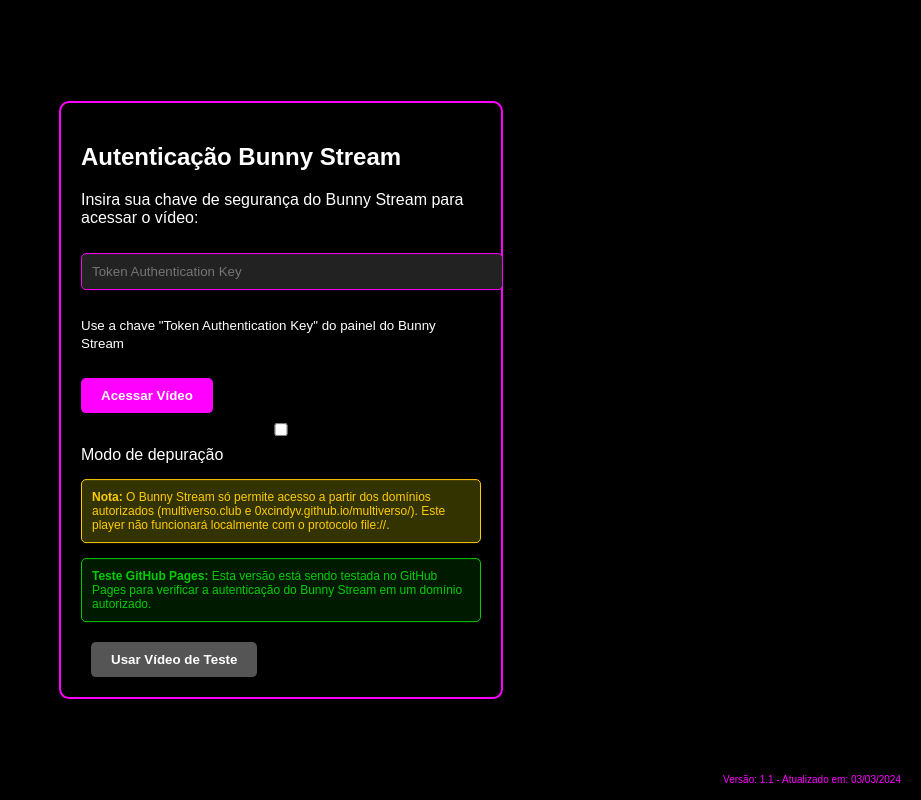
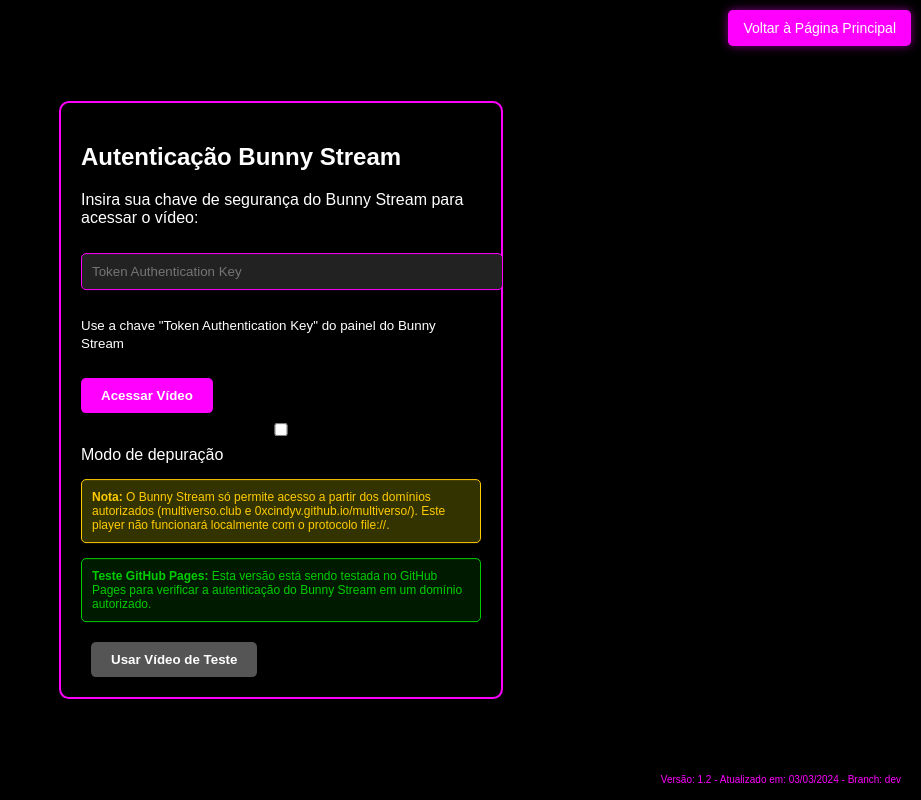
Before and after one commit to 0xcindyv/multiversosite, a website: page test-player-three.html in a window 1280 px wide. Shown: the whole page, without its empty margins (359-1280 px from the left). Drawn offline with nearby package versions, Linux system fonts and the light colour scheme.

Commit message:
Adiciona botão de navegação e atualiza versão do player

```diff
--- a/test-player-three.html
+++ b/test-player-three.html
@@ -185,12 +185,38 @@
             font-size: 10px;
             z-index: 1000;
         }
+
+        /* Botão de navegação para voltar à página principal */
+        .nav-button {
+            position: fixed;
+            top: 10px;
+            right: 10px;
+            background-color: #FF00FF;
+            color: white;
+            padding: 10px 15px;
+            border-radius: 5px;
+            font-size: 14px;
+            text-decoration: none;
+            z-index: 1000;
+            border: none;
+            cursor: pointer;
+            box-shadow: 0 0 10px rgba(255, 0, 255, 0.5);
+            transition: all 0.3s ease;
+        }
+
+        .nav-button:hover {
+            background-color: #cc00cc;
+            transform: scale(1.05);
+        }
     </style>
 </head>
 <body>
     <div id="container">
         <div id="css-renderer"></div>
     </div>
+
+    <!-- Botão de navegação para voltar à página principal -->
+    <a href="https://0xcindyv.github.io/multiverso/" class="nav-button">Voltar à Página Principal</a>
 
     <!-- Formulário para inserir a chave de autenticação -->
     <div id="auth-form">
@@ -228,7 +254,7 @@
     <div id="fallback-container"></div>
     <div id="error-message"></div>
     <div id="debug-panel" style="display: none;"></div>
-    <div class="version-info">Versão: 1.1 - Atualizado em: 03/03/2024</div>
+    <div class="version-info">Versão: 1.2 - Atualizado em: 03/03/2024 - Branch: dev</div>
 
     <!-- Importar Three.js diretamente - versão mais antiga e estável -->
     <script src="https://cdnjs.cloudflare.com/ajax/libs/three.js/110/three.min.js"></script>
```
